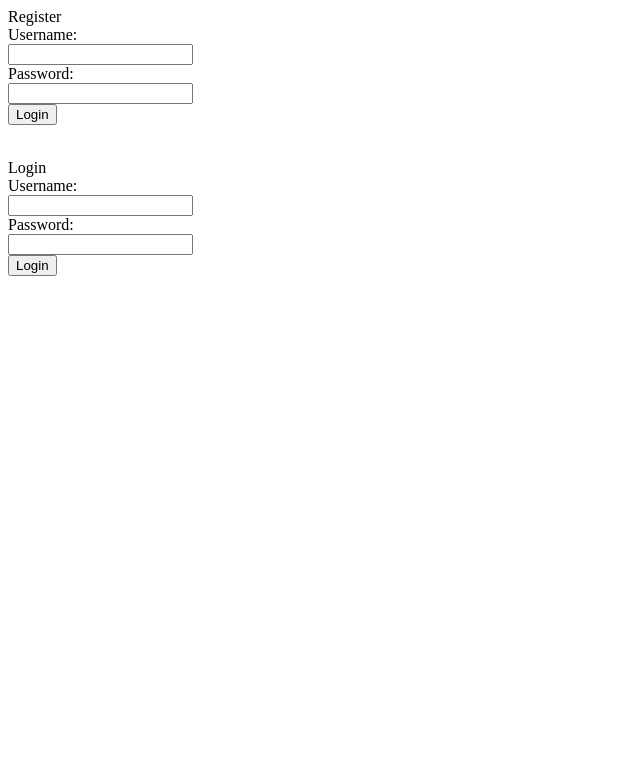
After one commit to ehuang2467/classified_ads, a Django app: template ad_site/classified_ads/templates/classified_ads/login_register.html in a window 1280 px wide. The commit adds this page. Shown: the top 783 px of the page, without its empty margins (0-640 px from the left). Run offline with Django 4.2, Linux system fonts and the light colour scheme; the template is opened without the code that fills it, so the values that code supplies are empty; parts of the project's set-up code (start-up, migrations or seed data) failed here and were passed over.

Commit message:
make login/register page

```diff
--- a/ad_site/classified_ads/templates/classified_ads/index.html
+++ b/ad_site/classified_ads/templates/classified_ads/index.html
@@ -25,3 +25,7 @@
   <br>
   <input type="submit" value="Post ad">
 </form>
+
+<form action="{% url 'classified_ads:login_register'%}">
+  <input type="submit" value="Login/Register">
+</form>
--- /dev/null
+++ b/ad_site/classified_ads/templates/classified_ads/login_register.html
@@ -0,0 +1,25 @@
+Register
+<form action="{% url 'classified_ads:post'%}" method="post">
+  {% csrf_token %}
+
+  <label for="Username">Username:</label><br>
+  <input type="text" id="Username" name="Username"><br>
+  <label for="Password">Password:</label><br>
+  <input type="text" id="Password" name="Password">
+  <br>
+  <input type="submit" value="Login">
+</form>
+
+<br>
+
+Login
+<form action="{% url 'classified_ads:post'%}" method="post">
+  {% csrf_token %}
+
+  <label for="Username">Username:</label><br>
+  <input type="text" id="Username" name="Username"><br>
+  <label for="Password">Password:</label><br>
+  <input type="text" id="Password" name="Password">
+  <br>
+  <input type="submit" value="Login">
+</form>
--- a/ad_site/classified_ads/urls.py
+++ b/ad_site/classified_ads/urls.py
@@ -7,5 +7,7 @@ urlpatterns = [
     path('', views.IndexView.as_view(), name="index"),
     path("<int:pk>/", views.DetailView.as_view(), name="detail"),
     path("<int:pk>/comment/", views.comment, name="comment"),
-    path("post/", views.post, name="post")
+    path("post/", views.post, name="post"),
+    path("login_register/", views.login, name="login_register"),
+    path("register/", views.register, name="register")
 ]
--- a/ad_site/classified_ads/views.py
+++ b/ad_site/classified_ads/views.py
@@ -2,7 +2,7 @@ from django.shortcuts import render, get_object_or_404
 from .models import Ad, Comment
 from django.views import generic
 from django.utils import timezone
-from django.http import HttpResponseRedirect
+from django.http import HttpResponseRedirect, HttpResponse
 from django.urls import reverse
 
 
@@ -45,3 +45,7 @@ def post(request):
                 user=request.POST["user"])
     new_ad.save()
     return HttpResponseRedirect(reverse('classified_ads:index'))
+
+
+def login(request):
+    return render(request, "classified_ads/login_register.html", {})
```
